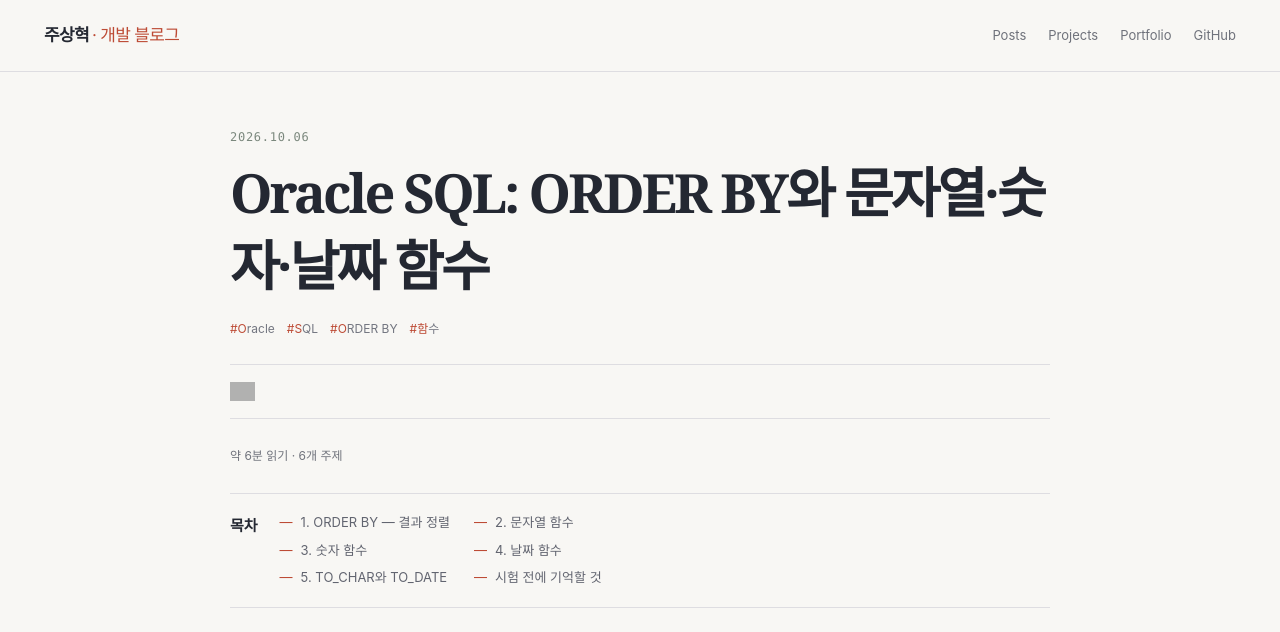
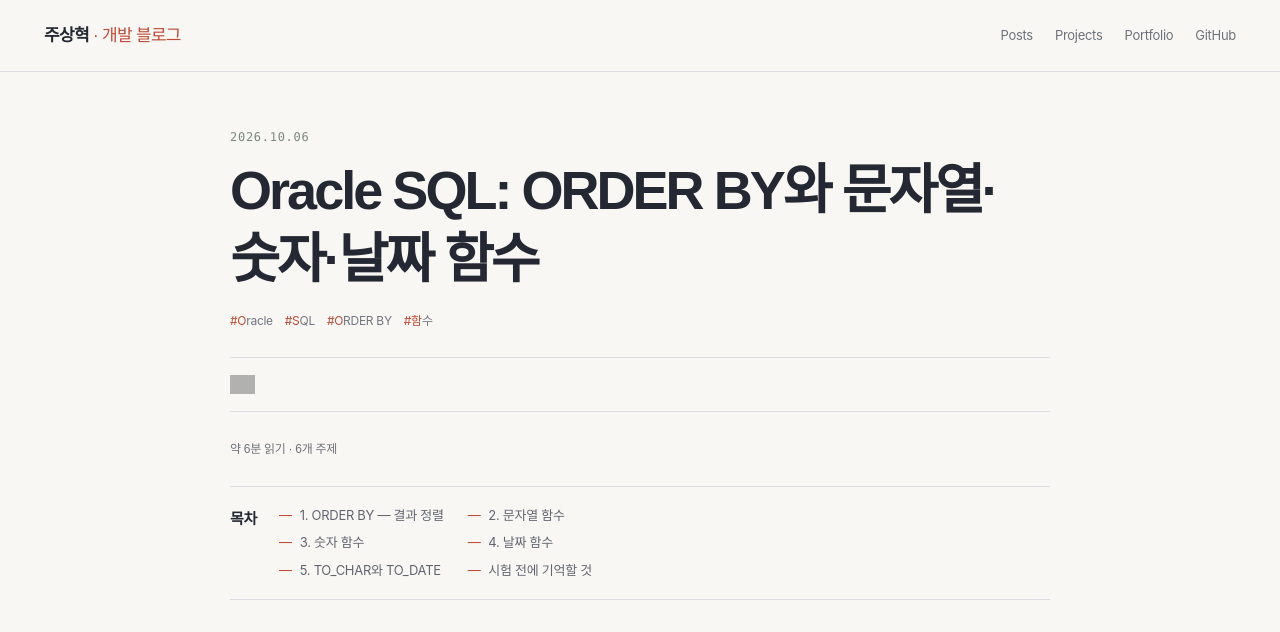
Before and after one commit to zuzusnasna/zuzusnasna.github.io, a Jekyll site: the page built from _posts/2026-10-06-oracle-order-functions.md, in a window 1280 px wide and 1400 px high. Shown: the top 632 px of the window. Built offline with Jekyll 4.4.1, drawn with Linux system fonts in a browser that asks for light colours; grey boxes are pictures that could not be loaded.

Commit message:
style: refresh blog typography and technical note visuals

```diff
--- a/assets/css/style.css
+++ b/assets/css/style.css
@@ -221,3 +221,28 @@ nav a:hover,.tag:hover,.tag.active,.post-card h2 a:hover{color:var(--journal-acc
 .reading-progress{background:var(--journal-accent)}
 @media(max-width:700px){.intro-heading-row{align-items:stretch;flex-direction:row;gap:14px}.intro-heading-row h1{font-size:36px}.tag-search{width:min(58%,390px);margin-left:auto}.tag-search label{font-size:10px}.tag-search-row{gap:5px}.tag-search-row input{padding:0 4px;font-size:12px}.tag-search-row button{padding-left:5px;font-size:11px}.tag-results{position:relative;top:auto;margin-top:8px;box-shadow:none}.post-toc ul{grid-template-columns:1fr}}
 @media(max-width:480px){.intro-heading-row{flex-direction:column;align-items:stretch}.intro-heading-row h1{font-size:34px}.tag-search{width:100%;margin:0}.tag-search label{font-size:11px}.tag-search-row input{font-size:14px}.tag-search-row button{padding-left:12px;font-size:12px}}
+
+
+/* Typography and visual reading aids */
+@import url('https://fonts.googleapis.com/css2?family=IBM+Plex+Mono:wght@400;500;600&family=Noto+Sans+KR:wght@400;500;600;700;800&display=swap');
+:root{--journal-font:"Noto Sans KR","Pretendard",sans-serif;--journal-mono:"IBM Plex Mono",ui-monospace,monospace}
+html,body,button,input,textarea,select,nav,.brand,footer,.post-reading-meta,.toc-heading,.post-content table{font-family:var(--journal-font)}
+body{letter-spacing:-.018em;word-break:keep-all}
+.post-detail h1,.intro h1{font-weight:700;letter-spacing:-.055em;line-height:1.28}
+.post-content{font-size:16px;line-height:1.95;letter-spacing:-.012em}
+.post-content h2{font-size:25px;font-weight:700;letter-spacing:-.045em;padding-bottom:10px;border-bottom:1px solid var(--journal-line)}
+.post-content h3{font-size:19px;font-weight:700;letter-spacing:-.035em}
+.post-content pre,.post-content pre code,.post-content :not(pre)>code{font-family:var(--journal-mono)}
+.post-content pre{border:1px solid #353944;border-radius:5px;background:#22252d;box-shadow:0 5px 18px rgba(36,40,50,.07)}
+.post-content pre code{font-size:13px;line-height:1.8}
+.post-content blockquote{border-left-width:3px;border-radius:0 4px 4px 0}
+.post-content table{font-size:13px}
+.post-content th{font-weight:700}
+.note-cover{margin:26px 0 36px}
+.note-cover img{width:100%;max-height:330px;object-fit:cover;display:block;border-radius:3px}
+.note-cover figcaption{margin-top:9px;color:var(--journal-muted);font-size:12px;line-height:1.7}
+.post-content img{max-width:100%;height:auto}
+.post-content figure{margin-inline:0}
+.post-content figure img{display:block}
+.post-content hr{border:0;border-top:1px solid var(--journal-line);margin:36px 0}
+@media(max-width:700px){.post-content{font-size:15px;line-height:1.9}.post-content h2{font-size:22px}.post-content h3{font-size:18px}.note-cover img{max-height:230px}.post-content pre code{font-size:12px}}
```
